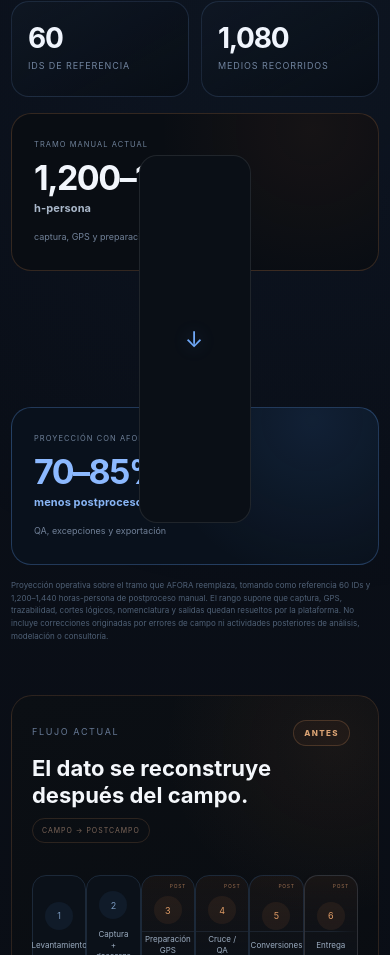
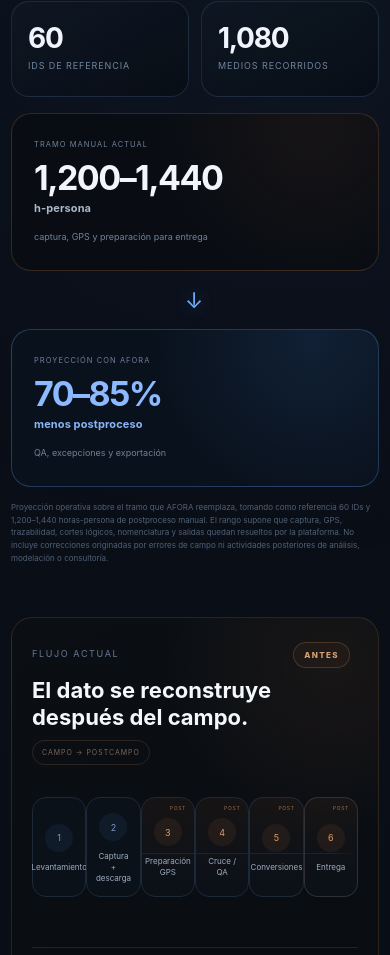
Before and after one commit to OropezaNtx/afora-web, a React (Vite) app: page / in a window 390 px wide. Shown: the part 2914-3869 px from the top of the page. Built offline with nearby package versions, Linux system fonts and the light colour scheme.

Commit message:
Clean comparison arrow and balance metric cards

```diff
--- a/src/final-fixes.css
+++ b/src/final-fixes.css
@@ -13,7 +13,7 @@
 /* BEFORE / AFTER — editorial hierarchy */
 .transformation{padding-block:150px;background:radial-gradient(circle at 76% 28%,rgba(62,119,198,.055),transparent 34%)}
 .transformation-grid{display:grid;grid-template-columns:1fr;gap:78px;align-items:start}
-.transformation-copy{max-width:1160px;margin:0 auto;display:grid;grid-template-columns:minmax(0,1fr) minmax(500px,1.04fr);column-gap:72px;row-gap:0;align-items:end}
+.transformation-copy{max-width:1160px;margin:0 auto;display:grid;grid-template-columns:minmax(0,1fr) minmax(520px,1.04fr);column-gap:72px;row-gap:0;align-items:end}
 .transformation-copy>.eyebrow{grid-column:1/-1;margin-bottom:20px}
 .transformation-copy>h2{grid-column:1;grid-row:2;font-size:clamp(56px,5vw,80px);line-height:.94;max-width:670px;margin:0 0 26px}
 .transformation-copy>p{grid-column:1;grid-row:3;max-width:640px;font-size:16.5px;line-height:1.78;margin:0;color:#9ba9bc}
@@ -21,17 +21,17 @@
 .study-scale>span{min-height:104px;padding:20px 22px;border:1px solid rgba(118,164,226,.16);border-radius:18px;background:linear-gradient(150deg,rgba(15,24,36,.9),rgba(8,13,20,.74));display:flex;flex-direction:column;justify-content:center;align-items:flex-start;gap:8px}
 .study-scale strong{font-size:34px;line-height:1;color:#f0f5fd;letter-spacing:-.045em}
 .study-scale small{color:#71849e;font-size:9px;line-height:1.35;text-transform:uppercase;letter-spacing:.1em}
-.time-proof{grid-column:2;grid-row:3;display:grid!important;grid-template-columns:minmax(220px,1.08fr) 30px minmax(190px,.92fr)!important;align-items:stretch;gap:10px!important;max-width:none!important;margin:0!important}
+.time-proof{grid-column:2;grid-row:3;display:grid!important;grid-template-columns:minmax(0,1fr) 34px minmax(0,1fr)!important;align-items:stretch;gap:12px!important;max-width:none!important;margin:0!important}
 .time-proof>div:not(.time-arrow){min-height:176px;padding:24px 20px!important;border-radius:20px!important;display:flex!important;flex-direction:column;justify-content:center;min-width:0;overflow:hidden}
 .time-proof .legacy-hours{border:1px solid rgba(221,145,88,.2)!important;background:radial-gradient(circle at 82% 10%,rgba(188,101,46,.075),transparent 46%),#090d13!important}
 .time-proof .afora-time{border:1px solid rgba(97,162,248,.28)!important;background:radial-gradient(circle at 82% 8%,rgba(71,135,222,.13),transparent 48%),#09111c!important}
 .time-proof small{font-size:7.5px!important;letter-spacing:.14em;color:#6f8199!important;margin-bottom:12px}
-.time-proof strong{font-size:clamp(27px,2.2vw,37px)!important;line-height:1!important;letter-spacing:-.045em!important;color:#f2f6fc!important;white-space:nowrap;max-width:100%}
+.time-proof strong{font-size:clamp(27px,2.05vw,34px)!important;line-height:1!important;letter-spacing:-.045em!important;color:#f2f6fc!important;white-space:nowrap;max-width:100%}
 .time-proof .afora-time strong{color:#8cb9ff!important}
 .time-proof b{display:block;margin-top:7px;font-size:12px;line-height:1.2;letter-spacing:.01em;color:#aab8ca;font-weight:650}
 .time-proof .afora-time b{color:#89b6f6}
 .time-proof span{font-size:9px!important;line-height:1.5!important;color:#718198!important;margin-top:15px;max-width:220px}
-.time-arrow{display:flex!important;align-items:center;justify-content:center;color:#6fa8f8;font-size:22px;text-shadow:0 0 18px rgba(103,167,255,.3)}
+.time-arrow{display:flex!important;align-items:center!important;justify-content:center!important;align-self:center!important;justify-self:center!important;width:34px!important;min-width:34px!important;height:34px!important;min-height:34px!important;padding:0!important;margin:0!important;border:0!important;border-radius:0!important;background:transparent!important;box-shadow:none!important;outline:0!important;color:#6fa8f8!important;font-size:22px!important;line-height:1!important;text-shadow:0 0 18px rgba(103,167,255,.3)}
 .time-disclaimer{grid-column:2;display:block;max-width:640px;margin:14px 0 0!important;color:#4f6076!important;font-size:8px!important;line-height:1.62!important}
 
 /* Process comparison — one wide cinematic sequence */
@@ -104,7 +104,7 @@
 }
 @media(max-width:900px){
   .hero{min-height:100svh;padding-bottom:80px}.hero-content{padding-bottom:130px}
-  .time-proof{grid-template-columns:1fr!important;gap:12px!important}.time-arrow{min-height:34px;transform:rotate(90deg)}
+  .time-proof{grid-template-columns:1fr!important;gap:12px!important}.time-arrow{width:34px!important;min-width:34px!important;height:34px!important;min-height:34px!important;transform:rotate(90deg)}
   .time-proof strong{white-space:normal}
   .process-side{min-height:0}.process-head{grid-template-columns:1fr;gap:10px}.process-head strong{justify-self:start;text-align:left;max-width:100%}
 }
```
